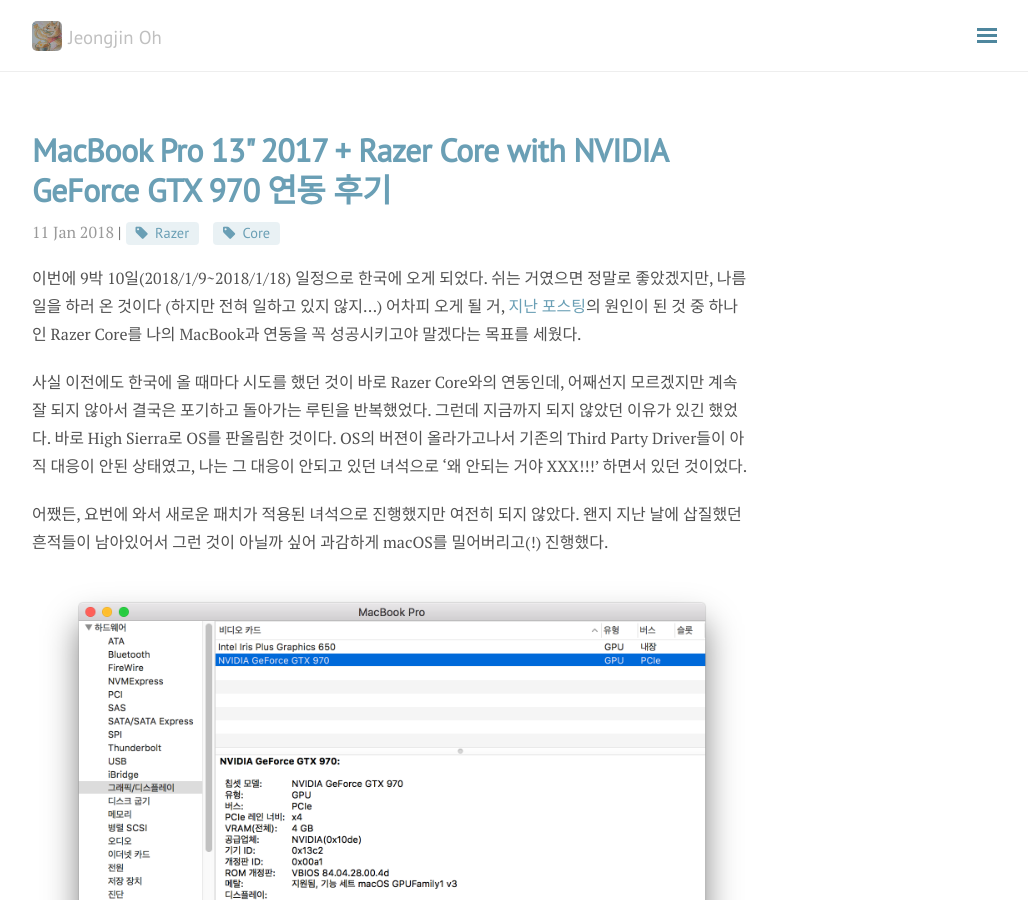
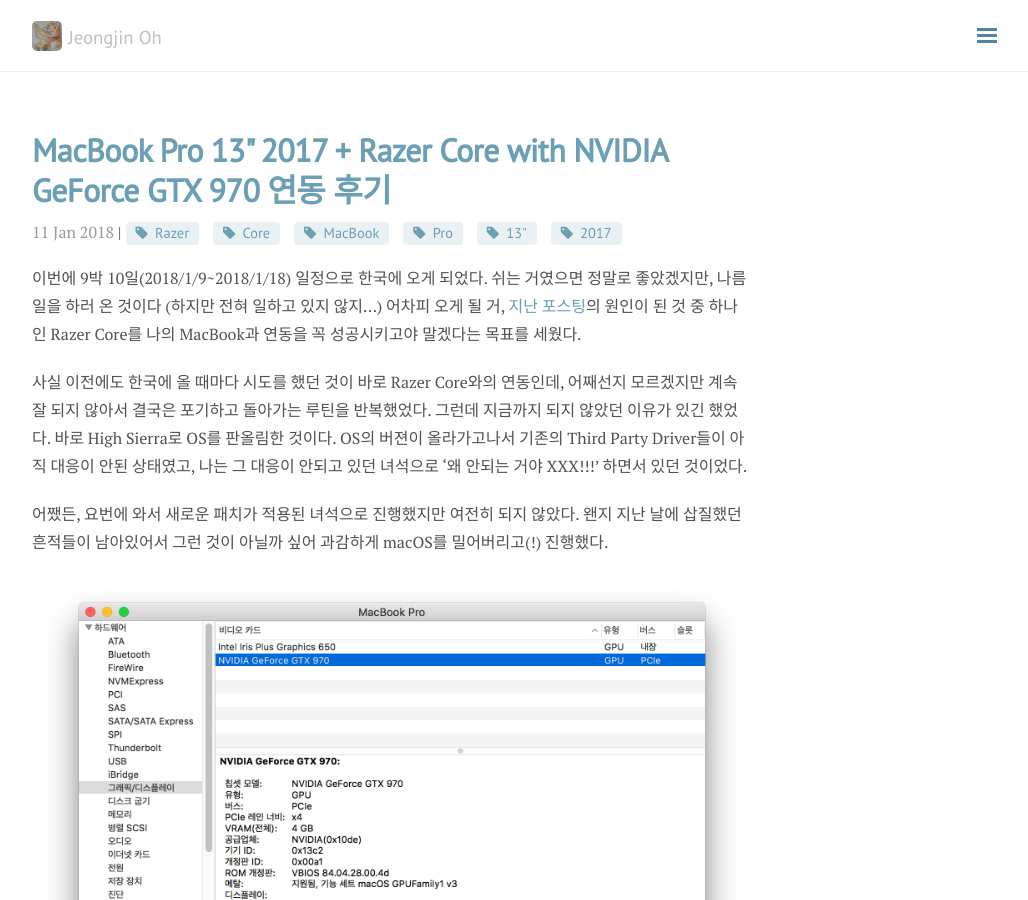
Before and after one commit to onsemy/onsemy.me, a Jekyll site: the page built from _posts/2018-1-11-Razer-Core-Attached-To-MacBook-Pro.md, in a window 1280 px wide and 900 px high. Shown: the whole window, without its empty margins (248-1276 px from the left). Built offline with Jekyll 4.4.1, drawn with Linux system fonts in a browser that asks for light colours; nearby versions of some CDN libraries; comment, search, counter and statistics services are not loaded.

Commit message:
Update 2018-1-11-Razer-Core-Attached-To-MacBook-Pro.md
카테고리 및 태그 변경

```diff
--- a/_posts/2018-1-11-Razer-Core-Attached-To-MacBook-Pro.md
+++ b/_posts/2018-1-11-Razer-Core-Attached-To-MacBook-Pro.md
@@ -3,8 +3,8 @@
 title: MacBook Pro 13" 2017 + Razer Core with NVIDIA GeForce GTX 970 연동 후기
 date: 2018-01-11 00:00:00
 author: Jeongjin Oh
-categories: Life
-tags: Razer Core
+categories: Tech
+tags: Razer Core MacBook Pro 13" 2017
 ---
 
 이번에 9박 10일(2018/1/9~2018/1/18) 일정으로 한국에 오게 되었다. 쉬는 거였으면 정말로 좋았겠지만, 나름 일을 하러 온 것이다 (하지만 전혀 일하고 있지 않지...) 어차피 오게 될 거, [지난 포스팅]({{ site.baseurl }}/Considering-To-Buy-About-ThinkPad)의 원인이 된 것 중 하나인 Razer Core를 나의 MacBook과 연동을 꼭 성공시키고야 말겠다는 목표를 세웠다.
```
